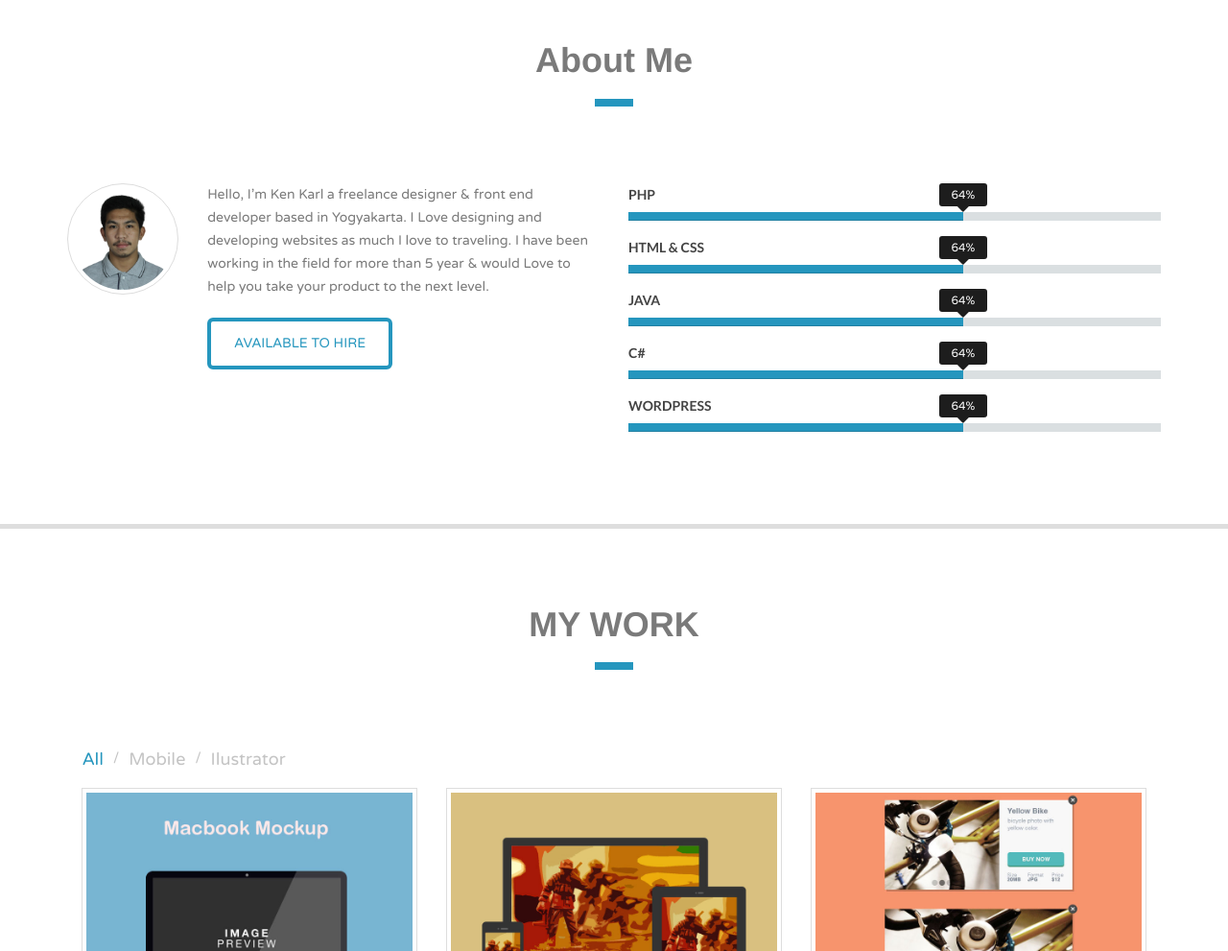
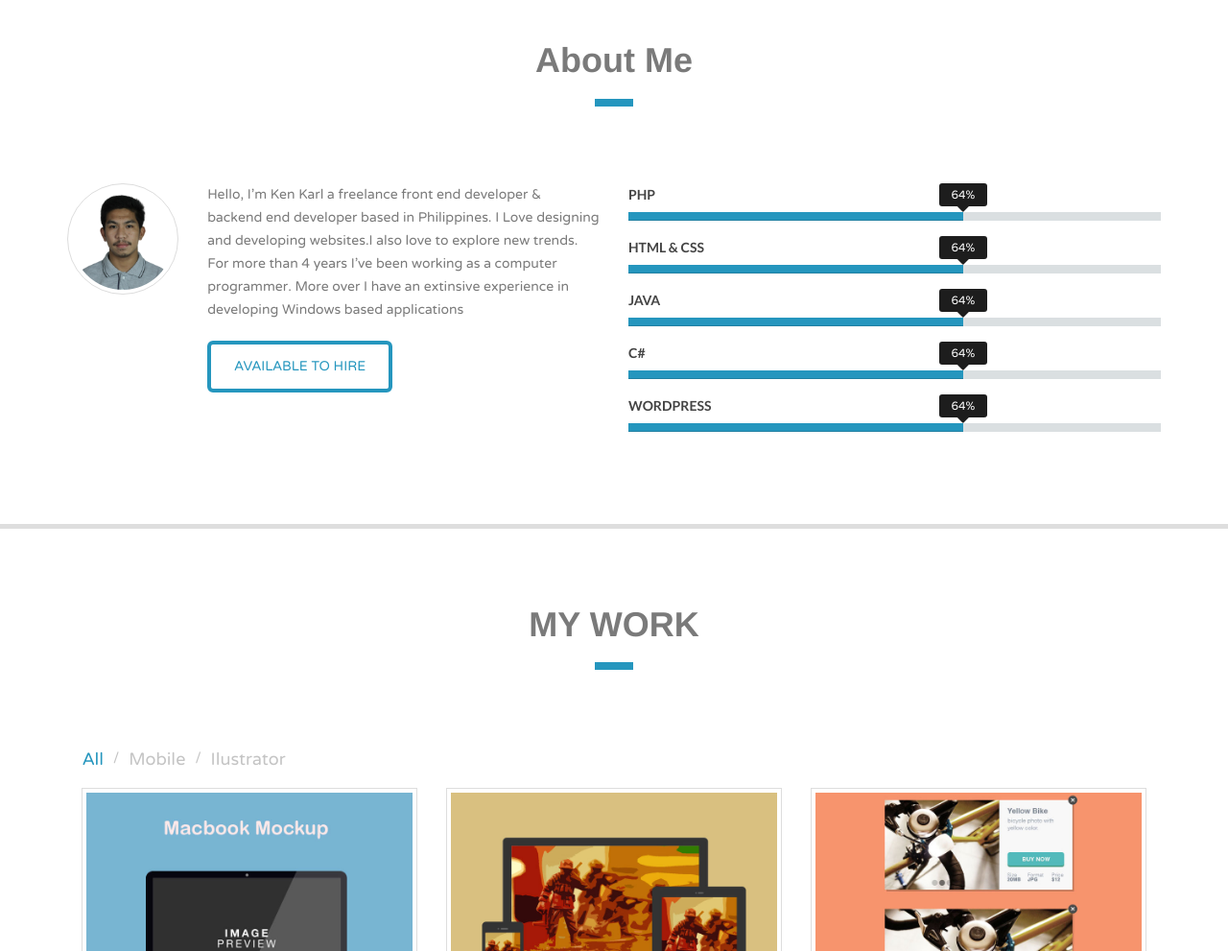
Before and after one commit to DistinctVersion/DistinctVersion.github.io, a plain HTML site: page index.html in a window 1280 px wide. Shown: the part 837-1828 px from the top of the page at 96% size. Drawn offline with Linux system fonts and the light colour scheme.

Commit message:
Update index.html

```diff
--- a/index.html
+++ b/index.html
@@ -118,7 +118,7 @@
 				       </div>
 				       <div class="col-md-9">
 				            <div class="about-content">
-						<p>Hello, I'm Ken Karl a freelance designer & front end developer based in Yogyakarta. I Love designing and developing websites as much I  love to traveling. I have been working in the field for more than 5 year & would Love to help you take your product to the next level.</p>
+						<p>Hello, I'm Ken Karl a freelance front end developer & backend end developer based in Philippines. I Love designing and developing websites.I also love to explore new trends. For more than 4 years I've been working as a computer programmer. More over I have an extinsive experience in developing Windows based applications</p>
 						<a href="#contact" class="btn btn-clear btn-lg border-color color-primary linear hire">AVAILABLE TO HIRE</a>
 					</div>
 				       </div>
```
